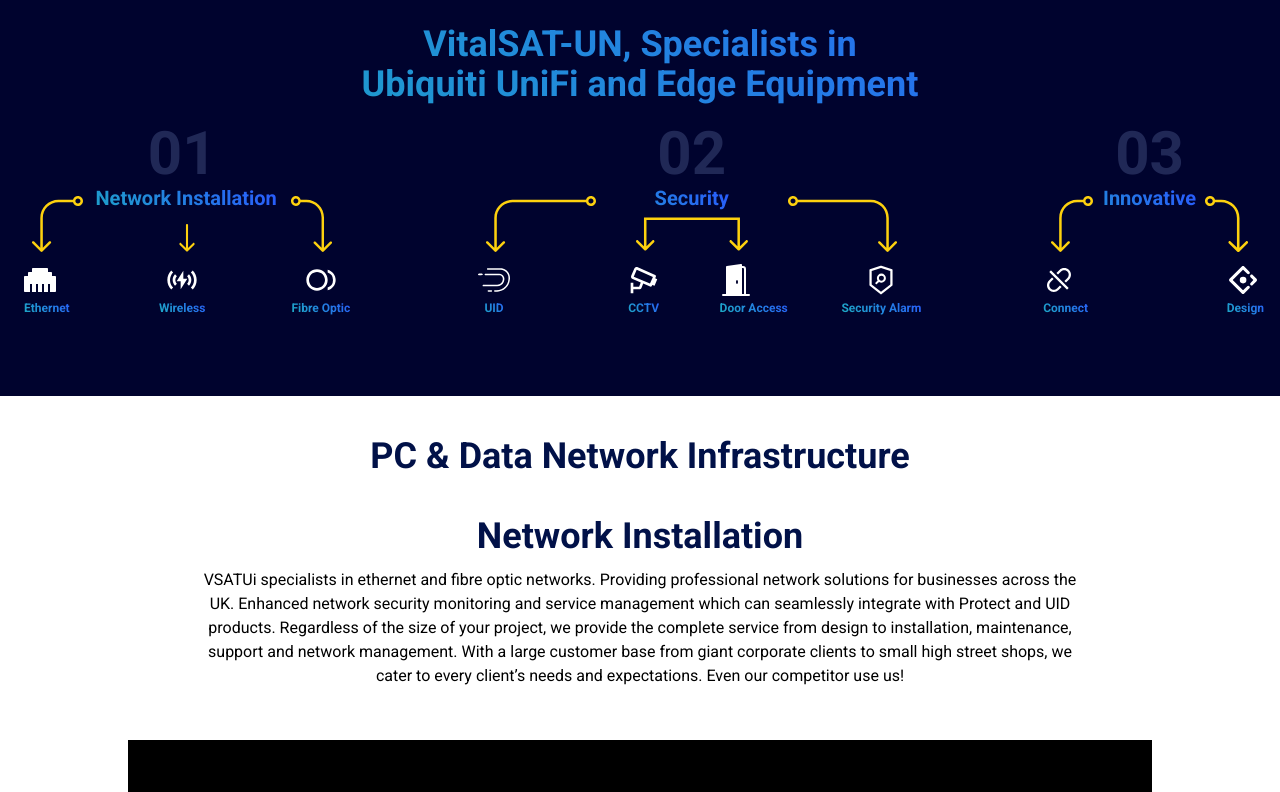
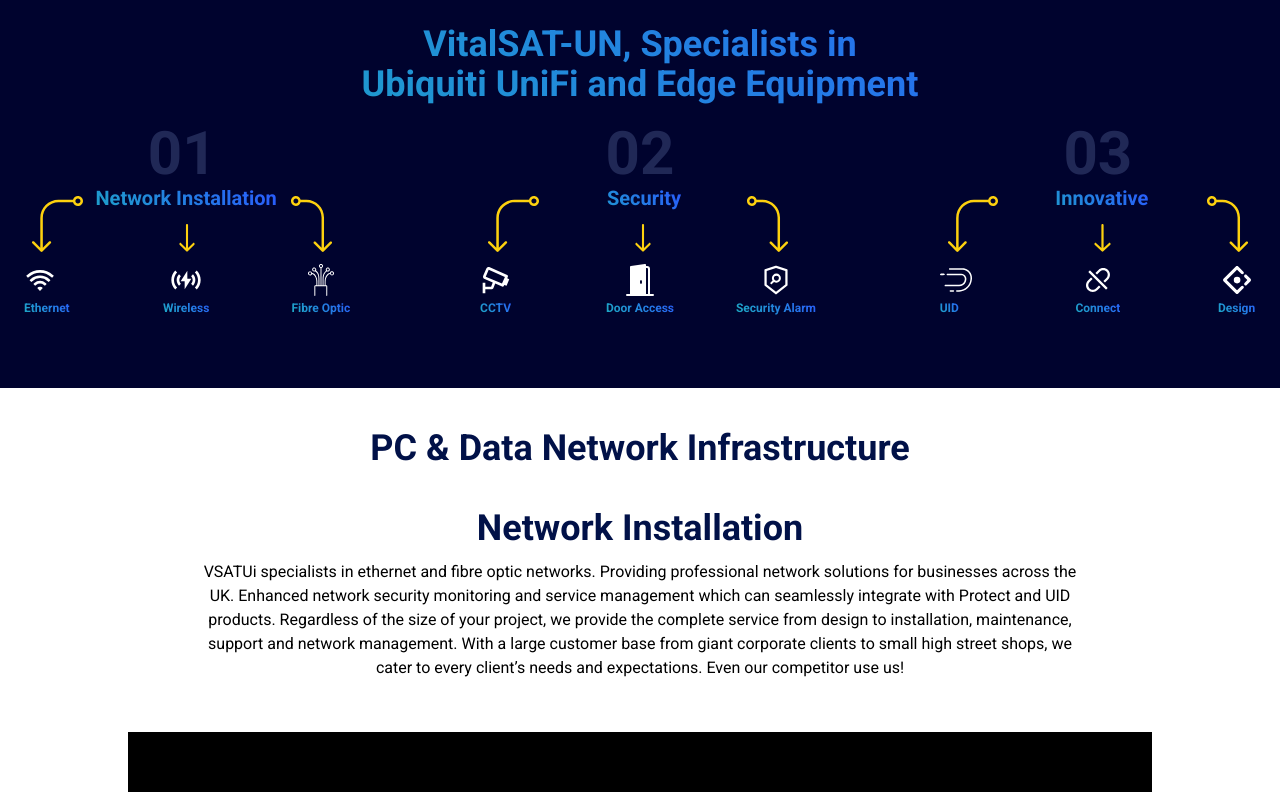
Before and after one commit to ibnul42/vitalSat, a React (Vite) app: page / in a window 1280 px wide. Shown: the part 648-1440 px from the top of the page. Built offline with nearby package versions, Linux system fonts and the light colour scheme.

Commit message:
design change

```diff
--- a/src/Layout/Footer/index.jsx
+++ b/src/Layout/Footer/index.jsx
@@ -51,7 +51,7 @@
         </div>
         <div className="flex flex-col md:flex-row justify-between text-[rgba(28,28,28,0.75)]">
           <div className="py-2">
-            <p className='text-center'>Copyright VitalSat Installation</p>
+            <p className='text-center'>Copyright VitalSAT Installation</p>
           </div>
           <div className="space-x-5 flex justify-between">
             <Link to='/terms'>Privacy Policy</Link>
--- a/src/Pages/Home/index.jsx
+++ b/src/Pages/Home/index.jsx
@@ -2,13 +2,14 @@
 import HeroSection from '../../components/HeroSection'
 import Accordion from '../../components/Accordion'
 import { Link } from 'react-router-dom'
-import {FaEthernet} from 'react-icons/fa'
-import {RiWirelessChargingLine} from 'react-icons/ri'
-import {MdOutlineFiberSmartRecord} from 'react-icons/md'
+import { FaEthernet } from 'react-icons/fa'
+import { RiWirelessChargingLine } from 'react-icons/ri'
+import { MdOutlineFiberSmartRecord } from 'react-icons/md'
 import { AiOutlineAntDesign, AiOutlineDisconnect, AiOutlineSecurityScan } from 'react-icons/ai'
 import { BiCctv } from 'react-icons/bi'
 import { BsDoorOpenFill } from 'react-icons/bs'
 import { SiApachedruid } from 'react-icons/si'
+import { IoWifiSharp } from "react-icons/io5";
 
 const services = [
   {
@@ -45,7 +46,7 @@
         <div className="max-w-7xl mx-auto px-2 py-10 md:py-12">
           <div className="space-y-4">
             <p className='text-[#FDD10E] text-center font-semibold py-1'>Our Services</p>
-            <p className='text_gradient text-xl md:text-3xl lg:text-4xl flex flex-col items-center'><span>VitalSAT-UN, Specialists in</span> <span>Ubiquiti UniFi and Edge Equipment</span></p>
+            <p className='text_gradient text-xl md:text-3xl lg:text-4xl flex flex-col items-center text-center'><span>VitalSAT-UN, Specialists in</span> <span>Ubiquiti UniFi and Edge Equipment</span></p>
           </div>
           <div className="hidden md:flex flex-wrap justify-between my-5">
             <div className="w-fit space-y-2 order-1">
@@ -63,83 +64,78 @@
               <div className="grid grid-cols-3 gap-2 text-xs text-center">
                 <div className="flex flex-col items-start pl-4 justify-center">
                   {/* <img src="/assets/icons/ethernet.png" alt="ethernet" className='h-8 w-8' /> */}
-                  <FaEthernet className='h-8 w-8 text-white' />
+                  <IoWifiSharp className='h-8 w-8 text-white' />
                   <p className='text_gradient py-1'>Ethernet</p>
                 </div>
-                <div className="flex flex-col items-center justify-center">
+                <div className="flex flex-col items-center justify-center pl-2">
                   {/* <img src="/assets/icons/wireless.svg" alt="wireless" className='h-8 w-8' /> */}
                   <RiWirelessChargingLine className='h-8 w-8 text-white' />
                   <p className='text_gradient py-1'>Wireless</p>
                 </div>
                 <div className="flex flex-col items-center pl-10 justify-center">
-                  {/* <img src="/assets/icons/fibre.png" alt="fiber" className='h-8 w-8 ml-14' /> */}
-                  <MdOutlineFiberSmartRecord className='h-8 w-8 text-white' />
+                  <img src="/assets/icons/fiber.svg" alt="fiber" className='h-8 w-auto' />
+                  {/* <MdOutlineFiberSmartRecord className='h-8 w-8 text-white' /> */}
                   <p className='text_gradient py-1'>Fibre Optic</p>
                 </div>
               </div>
             </div>
-            <div className="w-fit space-y-2 order-3 lg:order-2">
+            <div className="w-fit space-y-2 order-1">
               <p className='text-[rgba(160,188,248,0.2)] text-6xl font-source font-bold text-center'>02</p>
               <div className="relative">
                 <div className="absolute top-0 left-0 w-full h-full flex justify-center">
-                  <p className='text_gradient text-xl text-center -mt-2'>Security</p>
+                  <p className='text_gradient text-xl text-center -mt-2 ml-2'>Security</p>
                 </div>
-                <div className="">
-                  <div className="flex gap-10 items-end py-1 px-6">
-                    <img src="/assets/icons/security1.svg" alt="security" className='h-14 w-auto' />
-                    <img src="/assets/icons/security2.svg" alt="security" className='h-9 w-28' />
-                    <img src="/assets/icons/security3.svg" alt="security" className='h-14 w-auto' />
+                <div className="flex gap-24 items-end py-1 px-6">
+                  <img src="/assets/icons/network1.svg" alt="network" className='h-14 w-auto' />
+                  <img src="/assets/icons/network2.svg" alt="network" className='h-7 w-auto' />
+                  <img src="/assets/icons/network3.svg" alt="network" className='h-14 w-auto' />
                 </div>
-                  <div className="py-2 flex justify-between text-xs text-center">
-                    <div className="flex flex-col pl-4 justify-center items-center">
+              </div>
+              <div className="grid grid-cols-3 gap-2 text-xs text-center">
+                <div className="flex flex-col items-start pl-4 justify-center">
                   {/* <img src="/assets/icons/ethernet.png" alt="ethernet" className='h-8 w-8' /> */}
-                      <SiApachedruid className='h-8 w-8 text-white' />
-                      <p className='text_gradient py-1'>UID</p>
-                    </div>
-                    <div className="flex justify-between gap-2 w-40 ml-16">
-                      <div className="flex flex-col items-center justify-center">
-                        {/* <img src="/assets/icons/wireless.svg" alt="wireless" className='h-8 w-8' /> */}
                   <BiCctv className='h-8 w-8 text-white' />
                   <p className='text_gradient py-1'>CCTV</p>
                 </div>
-                      <div className="flex flex-col">
-                        {/* <img src="/assets/icons/fibre.png" alt="fiber" className='h-8 w-8 ml-2' /> */}
+                <div className="flex flex-col items-center justify-center">
+                  {/* <img src="/assets/icons/wireless.svg" alt="wireless" className='h-8 w-8' /> */}
                   <BsDoorOpenFill className='h-8 w-8 text-white' />
                   <p className='text_gradient py-1'>Door Access</p>
                 </div>
-                    </div>
-                    <div className="flex flex-col items-center">
-                      {/* <img src="/assets/icons/fibre.png" alt="fiber" className='h-8 w-8 ml-7' /> */}
+                <div className="flex flex-col items-center justify-center pl-8">
+                  {/* <img src="/assets/icons/fibre.png" alt="fiber" className='h-8 w-8 ml-14' /> */}
                   <AiOutlineSecurityScan className='h-8 w-8 text-white' />
                   <p className='text_gradient py-1'>Security Alarm</p>
                 </div>
               </div>
             </div>
-              </div>
-            </div>
-            <div className="w-fit space-y-2 order-2 lg:order-3">
+            <div className="w-fit space-y-2 order-1">
               <p className='text-[rgba(160,188,248,0.2)] text-6xl font-source font-bold text-center'>03</p>
               <div className="relative">
                 <div className="absolute top-0 left-0 w-full h-full flex justify-center">
-                  <p className='text_gradient text-xl text-center -mt-2'>Innovative</p>
+                  <p className='text_gradient text-xl text-center -mt-2 ml-2'>Innovative</p>
                 </div>
-                <div className="">
-                  <div className="flex gap-28 items-end py-1 px-6">
-                    <img src="/assets/icons/eot1.svg" alt="eot" className='h-14 w-auto' />
-                    <img src="/assets/icons/eot2.svg" alt="eot" className='h-14 w-auto' />
+                <div className="flex gap-24 items-end py-1 px-6">
+                  <img src="/assets/icons/network1.svg" alt="network" className='h-14 w-auto' />
+                  <img src="/assets/icons/network2.svg" alt="network" className='h-7 w-auto' />
+                  <img src="/assets/icons/network3.svg" alt="network" className='h-14 w-auto' />
                 </div>
-                  <div className="py-2 flex justify-between text-xs text-center">
+              </div>
+              <div className="grid grid-cols-3 gap-2 text-xs text-center">
                 <div className="flex flex-col items-start pl-4 justify-center">
                   {/* <img src="/assets/icons/ethernet.png" alt="ethernet" className='h-8 w-8' /> */}
+                  <SiApachedruid className='h-8 w-8 text-white' />
+                  <p className='text_gradient py-1'>UID</p>
+                </div>
+                <div className="flex flex-col items-center justify-center">
+                  {/* <img src="/assets/icons/wireless.svg" alt="wireless" className='h-8 w-8' /> */}
                   <AiOutlineDisconnect className='h-8 w-8 text-white' />
                   <p className='text_gradient py-1'>Connect</p>
                 </div>
-                    <div className="flex flex-col pr-2">
-                      {/* <img src="/assets/icons/wireless.svg" alt="fiber" className='h-8 w-8' /> */}
+                <div className="flex flex-col items-center pl-10 justify-center">
+                  {/* <img src="/assets/icons/fibre.png" alt="fiber" className='h-8 w-8 ml-14' /> */}
                   <AiOutlineAntDesign className='h-8 w-8 text-white' />
                   <p className='text_gradient py-1'>Design</p>
-                    </div>
-                  </div>
                 </div>
               </div>
             </div>
@@ -150,16 +146,17 @@
               <p className='text_gradient text-xl font-source py-2'>Network Installation</p>
               <div className="grid grid-cols-3 gap-5 text-xs text-center">
                 <div className="px-5 py-4 bg-[#011148] flex flex-col items-center justify-center">
-                  <img src="/assets/icons/ethernet.png" alt="network" className='ethernet' />
+                  <IoWifiSharp className='h-8 w-8 text-white' />
                   <p className='text_gradient py-1'>Ethernet</p>
                 </div>
                 <div className="px-5 py-4 bg-[#011148] flex flex-col items-center justify-center">
-                  <img src="/assets/icons/wireless.svg" alt="network" className='wireless' />
-                  <p className='text_gradient py-1'>Wireless Deployment</p>
+                  <RiWirelessChargingLine className='h-8 w-8 text-white' />
+                  <p className='text_gradient py-1'>Wireless</p>
                 </div>
                 <div className="px-5 py-4 bg-[#011148] flex flex-col items-center justify-center">
-                  <img src="/assets/icons/fibre.png" alt="fiber" className='' />
-                  <p className='text_gradient py-1'>Fibre Optic Networks</p>
+                  {/* <img src="/assets/icons/fibre.png" alt="fiber" className='' /> */}
+                  <img src="/assets/icons/fiber.svg" alt="fiber" className='h-8 w-auto' />
+                  <p className='text_gradient py-1'>Fibre Optic</p>
                 </div>
               </div>
             </div>
@@ -168,34 +165,30 @@
               <p className='text_gradient text-xl font-source py-2'>Security</p>
               <div className="grid grid-cols-3 gap-5 text-xs text-center">
                 <div className="px-5 py-4 bg-[#011148] flex flex-col items-center justify-center">
-                  <img src="/assets/icons/ethernet.png" alt="network" className='ethernet' />
-                  <p className='text_gradient py-1'>UID Solution</p>
+                  <BiCctv className='h-8 w-8 text-white' />
+                  <p className='text_gradient py-1'>CCTV</p>
                 </div>
                 <div className="px-5 py-4 bg-[#011148] flex flex-col items-center justify-center">
-                  <img src="/assets/icons/wireless.svg" alt="network" className='wireless' />
-                  <p className='text_gradient py-1'>Protect with CCTV</p>
-                </div>
-                <div className="px-5 py-4 bg-[#011148] flex flex-col items-center justify-center">
-                  <img src="/assets/icons/fibre.png" alt="fiber" className='' />
-                  <p className='text_gradient py-1'>Door Access</p>
-                </div>
-                <div className="px-5 py-4 bg-[#011148] flex flex-col items-center justify-center">
-                  <img src="/assets/icons/fibre.png" alt="fiber" className='' />
+                  <BsDoorOpenFill className='h-8 w-8 text-white' />
                   <p className='text_gradient py-1'>Door Access</p>
                 </div>
               </div>
             </div>
             <div className="">
-              <p className='text-[rgba(160,188,248,0.2)] text-5xl font-source font-bold'>01</p>
-              <p className='text_gradient text-xl font-source py-2'>Network Installation</p>
+              <p className='text-[rgba(160,188,248,0.2)] text-5xl font-source font-bold'>03</p>
+              <p className='text_gradient text-xl font-source py-2'>Innovative</p>
               <div className="grid grid-cols-3 gap-5 text-xs text-center">
                 <div className="px-5 py-4 bg-[#011148] flex flex-col items-center justify-center">
-                  <img src="/assets/icons/ethernet.png" alt="network" className='ethernet' />
-                  <p className='text_gradient py-1'>Fixed Wire</p>
+                  <SiApachedruid className='h-8 w-8 text-white' />
+                  <p className='text_gradient py-1'>UID</p>
                 </div>
                 <div className="px-5 py-4 bg-[#011148] flex flex-col items-center justify-center">
-                  <img src="/assets/icons/wireless.svg" alt="network" className='wireless' />
-                  <p className='text_gradient py-1'>Wireless</p>
+                  <AiOutlineDisconnect className='h-8 w-8 text-white' />
+                  <p className='text_gradient py-1'>Connect</p>
+                </div>
+                <div className="px-5 py-4 bg-[#011148] flex flex-col items-center justify-center">
+                  <AiOutlineAntDesign className='h-8 w-8 text-white' />
+                  <p className='text_gradient py-1'>Design</p>
                 </div>
               </div>
             </div>
```
Also changed, not shown: public/assets/icons/fiber.svg. Lines whose indentation alone changed are shown as unchanged.
